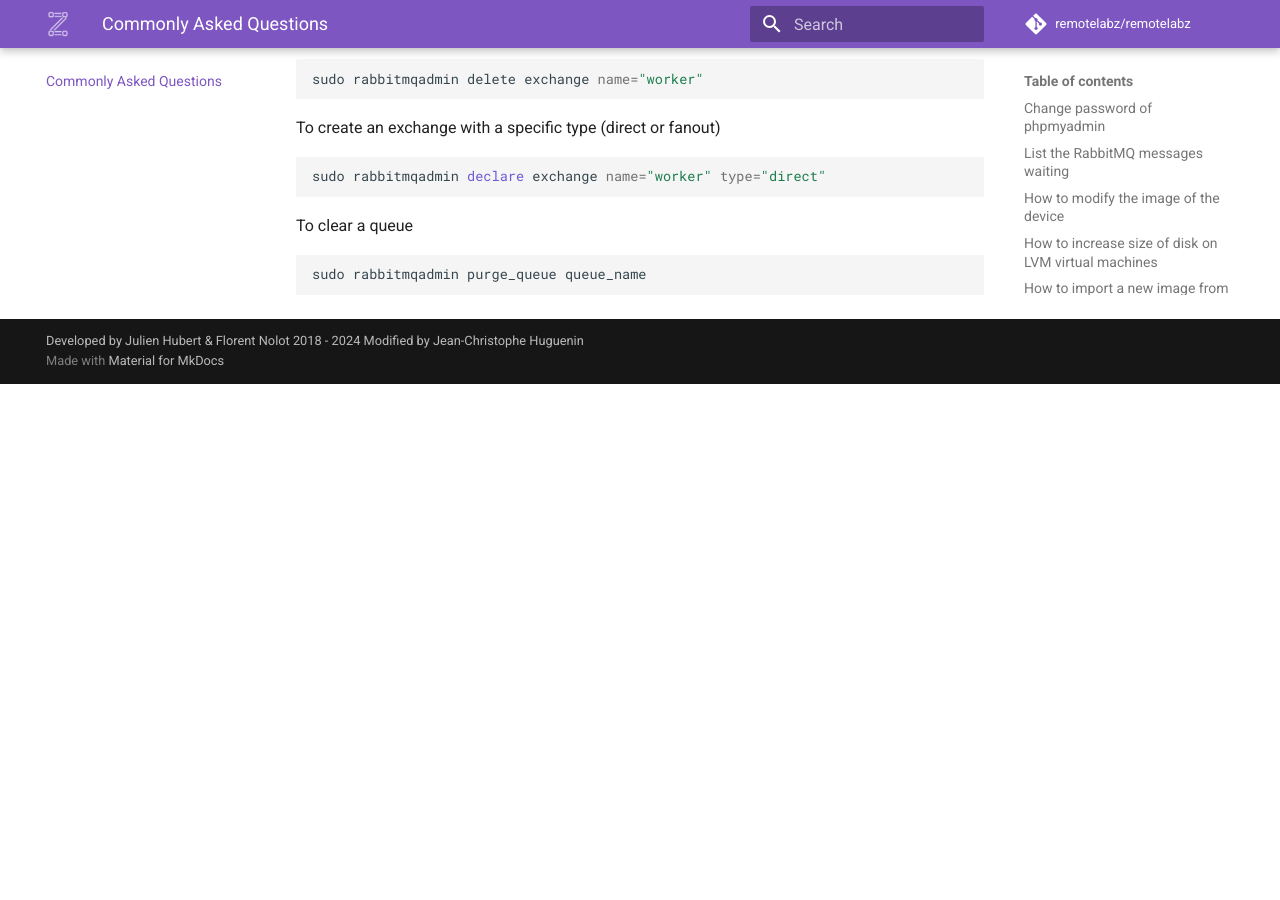
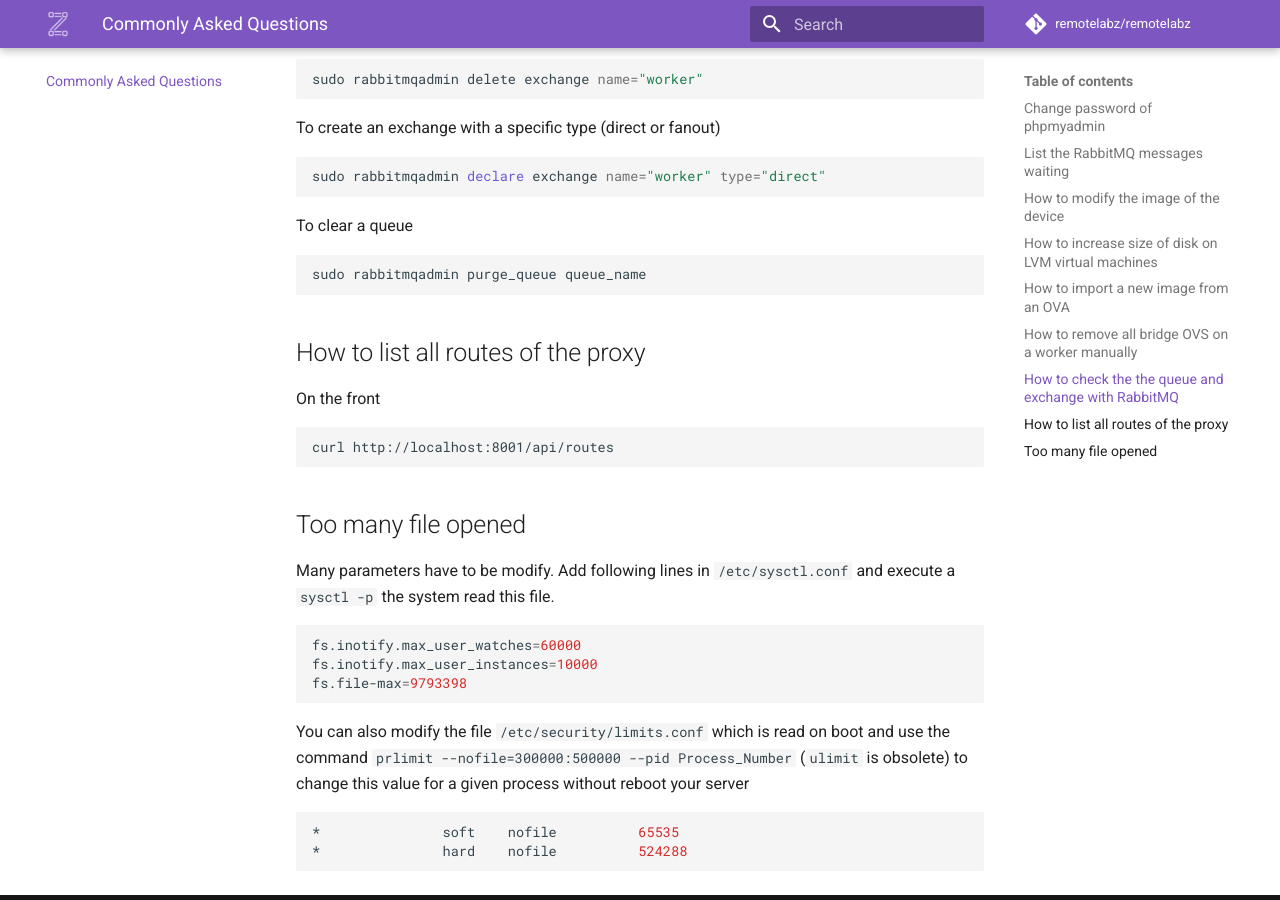
Before and after one commit to remotelabz/remotelabz-docs, an MkDocs documentation site: the page built from docs/administrators/getting-started/commonly-asked-questions.md, in a window 1280 px wide and 900 px high, scrolled down 2868 px. Built offline with MkDocs 1.6.1 and Material for MkDocs 9.7.7, drawn with Linux system fonts in a browser that asks for light colours; comment, search, counter and statistics services are not loaded; before the commit the page ends 3252 px from its top, so only the background shows below that.

Commit message:
other corrections.

````diff
--- a/docs/administrators/getting-started/commonly-asked-questions.md
+++ b/docs/administrators/getting-started/commonly-asked-questions.md
@@ -98,3 +98,28 @@ To clear a queue
 ```bash
 sudo rabbitmqadmin purge_queue queue_name
 ```
+
+
+## How to list all routes of the proxy
+On the front
+```bash
+curl http://localhost:8001/api/routes
+```
+
+
+## Too many file opened
+Many parameters have to be modify. Add following lines in `/etc/sysctl.conf` and execute a `sysctl -p` the system read this file.
+
+```bash
+fs.inotify.max_user_watches=60000
+fs.inotify.max_user_instances=10000
+fs.file-max=9793398
+```
+
+You can also modify the file `/etc/security/limits.conf` which is read on boot and use the command `prlimit --nofile=300000:500000 --pid Process_Number` (`ulimit` is obsolete) to change this value for a given process
+without reboot your server
+
+```bash
+*               soft    nofile          65535
+*               hard    nofile          524288
+```
````
